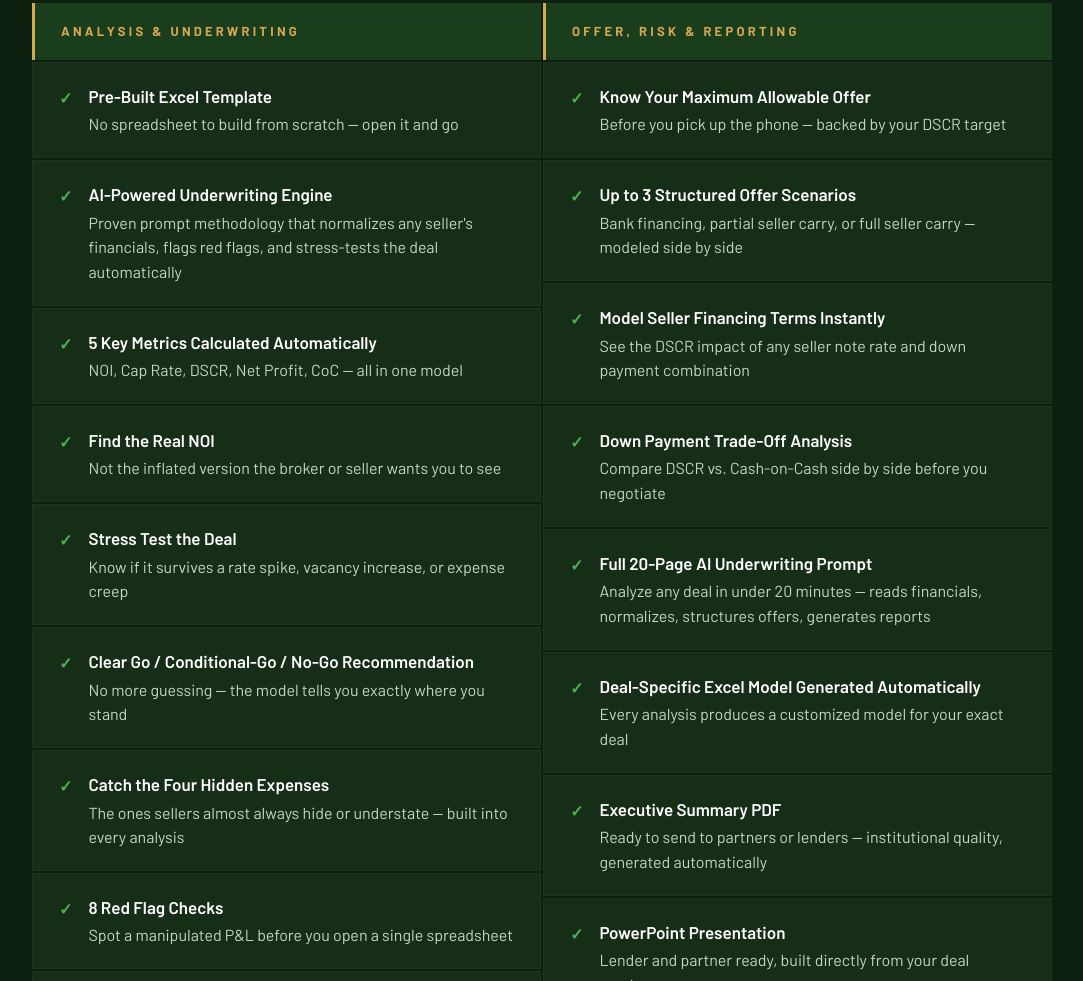
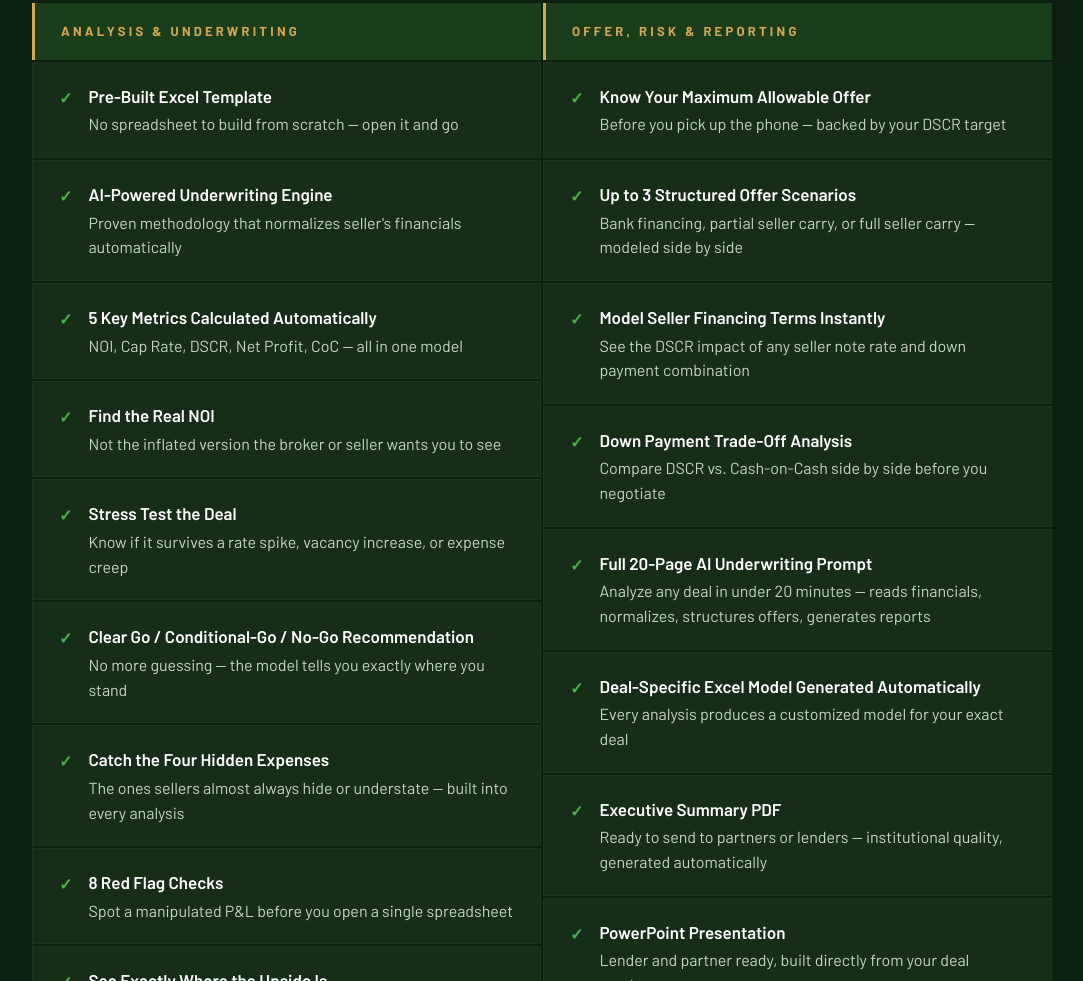
Before and after one commit to luckylogan2026/sugarpine, a plain HTML site: page blueprint/index.html in a window 1280 px wide. Shown: the part 1946-2927 px from the top of the page, without its empty margins (98-1181 px from the left). Drawn offline with nearby package versions, Linux system fonts and the light colour scheme.

Commit message:
Update index.html

```diff
--- a/blueprint/index.html
+++ b/blueprint/index.html
@@ -634,7 +634,7 @@
       </div>
       <div class="checklist-item">
         <span class="check-icon">✓</span>
-        <div class="check-text"><strong>AI-Powered Underwriting Engine</strong>Proven prompt methodology that normalizes any seller's financials, flags red flags, and stress-tests the deal automatically</div>
+        <div class="check-text"><strong>AI-Powered Underwriting Engine</strong>Proven methodology that normalizes seller's financials automatically</div>
       </div>
       <div class="checklist-item">
         <span class="check-icon">✓</span>
```
